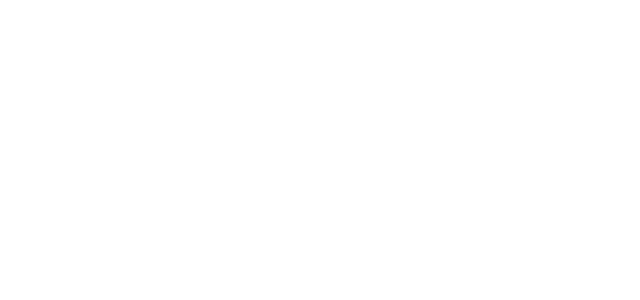
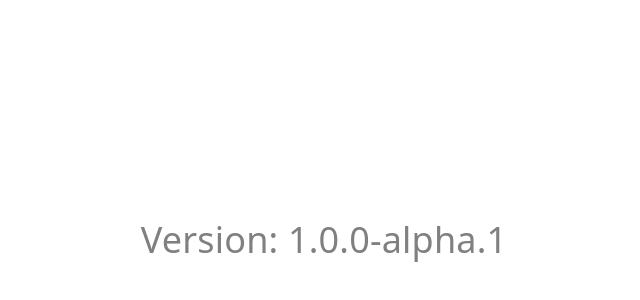
Before and after one commit to shadinmd/versions, a React (Vite) app: page / in a window 1280 px wide. Shown: the part 168-468 px from the top of the page, without its empty margins (316-956 px from the left). Built offline with nearby package versions, Linux system fonts and the light colour scheme.

Commit message:
feat: chagned prerelease tags and chagned test color

```diff
--- a/package.json
+++ b/package.json
@@ -39,15 +39,15 @@
       "main",
       {
         "name": "staging",
-        "prerelease": "rc"
+        "prerelease": "staging"
       },
       {
         "name": "qa",
-        "prerelease": "beta"
+        "prerelease": "qa"
       },
       {
         "name": "dev",
-        "prerelease": "alpha"
+        "prerelease": "dev"
       }
     ],
     "plugins": [
--- a/src/App.tsx
+++ b/src/App.tsx
@@ -6,7 +6,7 @@ const App = () => {
         justifyContent: "center",
         alignItems: "center",
         height: "100vh",
-        color: "white",
+        color: "grey",
         fontSize: "2rem",
       }}
     >
```
